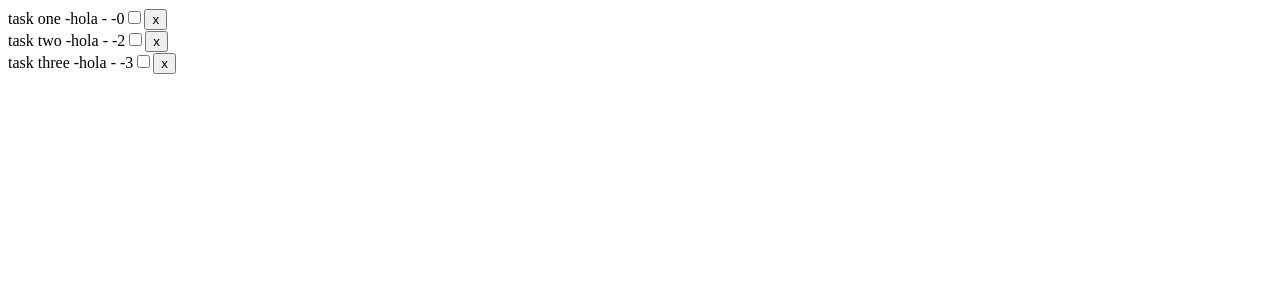
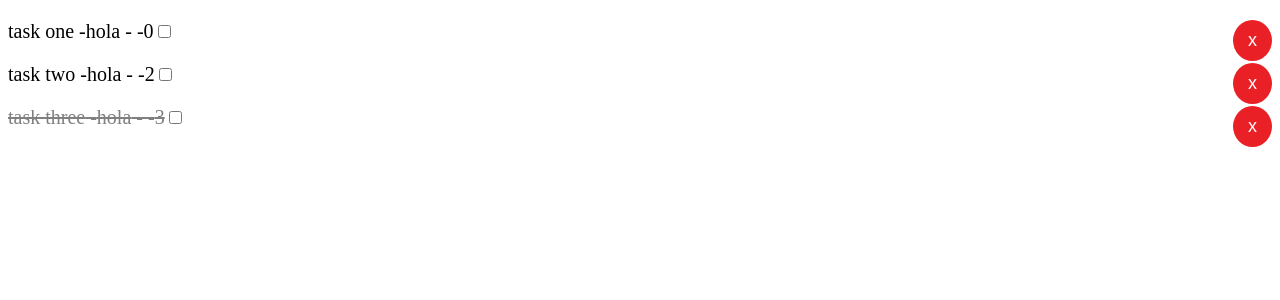
Before and after one commit to Facucode/React-course-fazt, a React (Create React App) app: page / in a window 1280 px wide. Shown: the top 300 px of the page. Built offline with nearby package versions, Linux system fonts and the light colour scheme; the HTML template or start-up script is replaced by a standard one.

Commit message:
Adding styles

```diff
--- /dev/null
+++ b/src/components/Task.css
@@ -0,0 +1,3 @@
+.red{
+    background: red;
+}
--- a/src/components/Task.js
+++ b/src/components/Task.js
@@ -1,21 +1,40 @@
 import React, {Component} from 'react';
+import './Task.css'
+class Task extends Component{
 
-class Task extends Component{
+    StyleCompleted(){
+        return{
+            fontSize:'20px',
+            color:this.props.task.done ? 'gray' : 'black',
+            textDecoration:this.props.task.done ? 'line-through' : 'none'
+        }
+    }
 
     render(){
         const {task}=this.props;
-
-        return <div>
+        //const redColor = {background:'red'}
+        return <p style={this.StyleCompleted()}>
         {task.title} -
         {task.description} -
         {task.done} -
         {task.id}
         <input type="checkbox" />
-        <button>
+        <button style={btnDelete}>
             x
         </button>
-        </div>
+        </p>
     }
 }
 
+const btnDelete = {
+    fontSize: '18px',
+    background:'#ea2027',
+    color:'#fff',
+    border: 'none',
+    padding: '10px 15px',
+    borderRadius:'50%',
+    cursor:'pointer',
+    float:'right'
+}
+
 export default Task
--- a/src/sample/tasks.json
+++ b/src/sample/tasks.json
@@ -15,6 +15,6 @@
       "id":3,
       "title": "task three",
       "description":"hola",
-      "done":false
+      "done":true
         }
     ]
```
